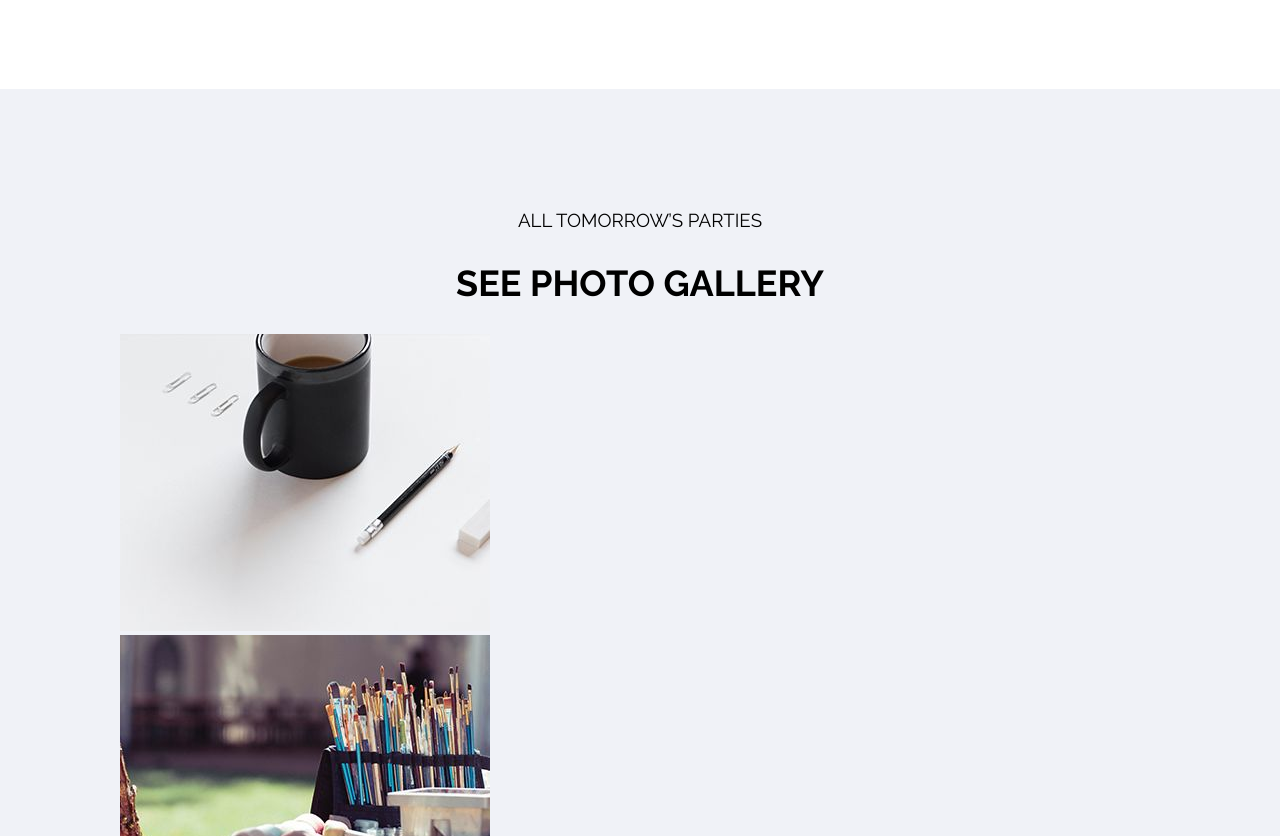
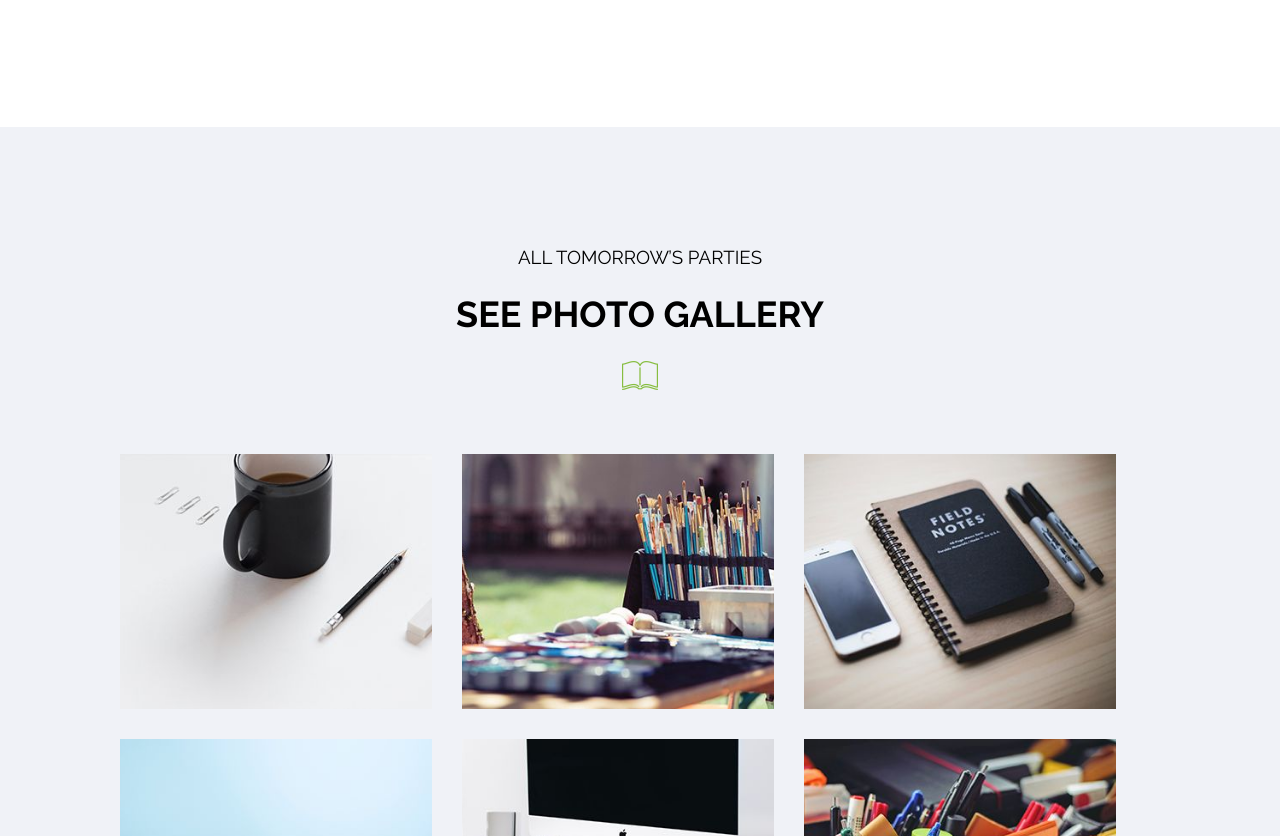
Before and after one commit to CarolynMcNeillie/Genius-responsive-PDF-conversion, a plain HTML site: page index.html in a window 1280 px wide. Shown: the part 1964-2800 px from the top of the page. Drawn offline with Linux system fonts and the light colour scheme.

Commit message:
Completed the gallery section

```diff
--- a/index.html
+++ b/index.html
@@ -3,10 +3,11 @@
 
 <!-- CAROLYN
 - replace the logo with a better file
-- set up ::afters on the h2s
 - add the (+) to the .active gallery image
 - get that box shadow going on the white menu
 - the vertical line between register & login was working before - where did it go?
+- something funny is happeneing with the center alignment of the Classes menu list?
+- get afters to appear on gray sections
 -->
 
 <head>
@@ -90,6 +91,8 @@
                 <h3>Touch Them if You Want</h3>
                 <h2>Trending Courses</h2>
 
+                <div class="heading-image"><img src="images/open-magazine.png" /></div>
+
                 <ul>
                     <li class="active">
                         <a href="#">All</a>
@@ -116,7 +119,7 @@
                     <div class="card">
                         <img src="images/trending1.jpg" alt="Studying hard" />
                         <h4>Course in Expert bartender cocktail</h4>
-                        <p class="prof">Clive Bradley<br/>
+                        <p class="prof">Clive <br/>
                             <span class="profile"><a href="#">View Profile</a></span>
                             <div class="social">
                                 <p><i class="fas fa-users"></i> 75 <i class="fas fa-comments"></i> 24</p>
@@ -209,6 +212,8 @@
                 <h3>All Tomorrow’s Parties</h3>
                 <h2>See Photo Gallery</h2>
 
+                <div class="heading-image"><img src="images/open-magazine.png" /></div>
+
                 <div class="grid">
                     <div class="grid-object active"><img src="images/gallery1.jpg" alt="Cofefe"></div>
                     <div class="grid-object"><img src="images/gallery2.jpg" alt="Crafts"></div>
@@ -224,6 +229,8 @@
             <div class="wrapper">
                 <h3>Derrida uses the term</h3>
                 <h2>dialectic discourse</h2>
+
+                <div class="heading-image"><img src="images/open-magazine.png" /></div>
 
                 <div class="news-item">
                     <img src="images/news1.jpg" alt="Open your books to page 135">
@@ -281,6 +288,8 @@
                 <h3>neodeconstructive discourse</h3>
                 <h2>What Makes Us Different?</h2>
 
+                <div class="heading-image"><img src="images/open-magazine.png" /></div>
+
                 <div class="features-wrapper">
 
                     <div class="features-feature">
@@ -306,6 +315,8 @@
             <div class="wrapper">
                 <h3>Choose your pricing</h3>
                 <h2>This is the best we can do</h2>
+
+                <div class="heading-image"><img src="images/open-magazine.png" /></div>
 
                 <div class="pricing-wrapper">
                     <div class="pricing-card">
--- a/styles/partials/_courses.scss
+++ b/styles/partials/_courses.scss
@@ -7,6 +7,9 @@
     }
     li {
         margin: 0 15px;
+        &:hover {
+            color: $green;
+        }
     }
     a {
         color: $black;
--- /dev/null
+++ b/styles/partials/_gallery.scss
@@ -0,0 +1,22 @@
+.grid {
+    display: flex;
+    flex-wrap: wrap;
+    margin-top: 60px;
+}
+
+.grid-object {
+    margin-right: 30px;
+    margin-bottom: 30px;
+    width: 30%;
+    &:nth-of-type(3n) {
+        margin-right: 0;
+    }
+    img {
+        width: 100%;
+        height: 100%;
+        object-fit: cover;
+    }
+    &:hover {
+        box-shadow: 0px 0px 10px 0px rgba(0, 0, 1, 0.35);
+    }
+}
--- a/styles/styles.scss
+++ b/styles/styles.scss
@@ -7,6 +7,8 @@
 @import "partials/variables";
 @import "partials/header";
 @import "partials/courses";
+@import "partials/gallery";
+@import "partials/_news";
 @import "partials/footer";
 body {
     font-family: 'Raleway', sans-serif;
@@ -18,6 +20,7 @@ body {
     max-width: 1210px;
     margin: 0 auto;
     padding: 0 20px;
+    position: relative;
 }
 
 li {
@@ -26,6 +29,8 @@ li {
 
 section {
     padding: 100px;
+    position: relative;
+    // z-index: -10;
     &:nth-child(even) {
         background-color: $lightgray;
     }
@@ -44,4 +49,30 @@ h2 {
     font-weight: 700;
     text-align: center;
     text-transform: uppercase;
+    margin: 24px;
 }
+
+div.heading-image {
+    margin: 0 auto;
+    width: 70px;
+    background: #fff;
+    text-align: center;
+    &::before {
+        content: "";
+        height: 2px;
+        width: 130px;
+        background: $green;
+        display: block;
+        position: relative;
+        left: -30px;
+        top: 15px;
+        z-index: -10;
+    }
+}
+
+.gallery,
+.features {
+    .heading-image {
+        background: $lightgray;
+    }
+}
```
Also changed, not shown: images/open-magazine.png (added), styles/partials/_news.scss (added), styles/styles.css.
